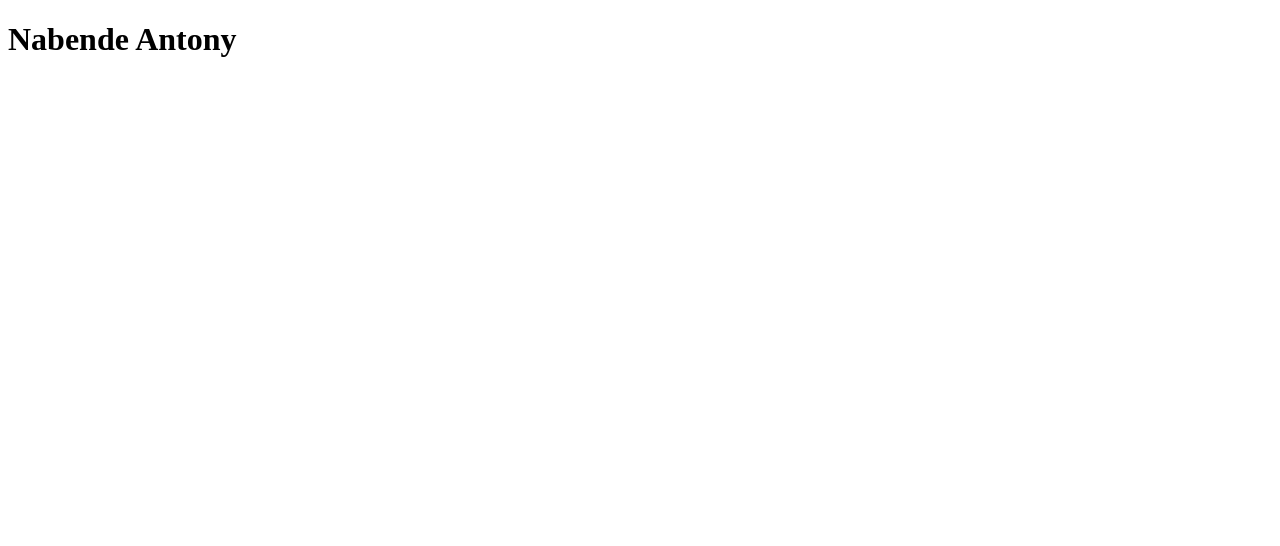
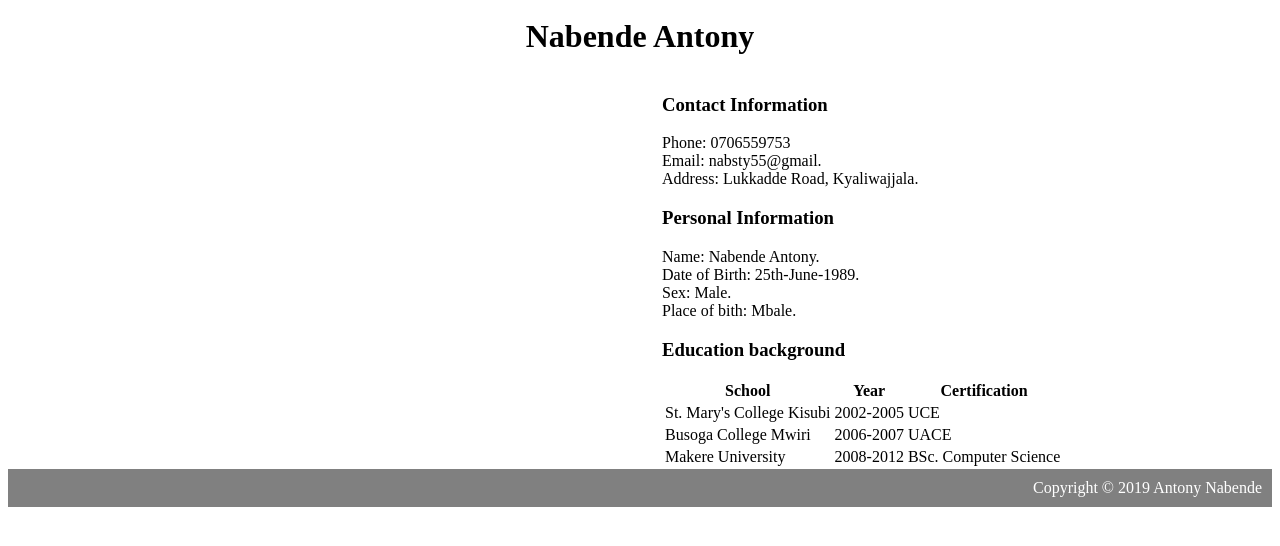
Before and after one commit to nabsty55/nabsty55.github.io, a plain HTML site: page index.html in a window 1280 px wide. Drawn offline with Linux system fonts and the light colour scheme.

Commit message:
added content to the portfolio

```diff
--- a/css/styles.css
+++ b/css/styles.css
@@ -1,6 +1,34 @@
 body{
 
 }
+h1{
+  margin: 0;
+}
 #container{
   background-color: white;
+  width: 800px;
+  margin-left: auto;
+  margin-right: auto;
 }
+#header{
+  text-align: center;
+  padding: 10px;
+}
+#content{
+  padding: 10px;
+}
+#main{
+  width: 600px;
+  float: right;
+}
+#navbar{
+  width: 160px;
+  float: left;
+}
+#footer{
+  clear: both;
+  padding: 10px;
+  color: white;
+  background-color: grey;
+  text-align: right;
+}
--- a/index.html
+++ b/index.html
@@ -11,13 +11,72 @@
       <div id="header">
         <h1>Nabende Antony</h1>
       </div>
+      <div id="content">
+
+
       <div id="navbar">
 
       </div>
       <div id="main">
+        <div id="contact-info">
+          <h3>Contact Information</h3>
+          <p>Phone: 0706559753 <br>
+            Email: nabsty55@gmail. <br>
+            Address: Lukkadde Road, Kyaliwajjala.
+
+
+
+
+          </p>
+
+        </div>
+        <div id="personal-info">
+          <h3>Personal Information</h3>
+          <p>
+            Name: Nabende Antony. <br>
+            Date of Birth: 25th-June-1989. <br>
+            Sex: Male. <br>
+            Place of bith: Mbale.
+
+
+          </p>
+
+        </div>
+        <div id="eductation">
+          <h3>Education background</h3>
+          <table>
+            <tr>
+              <th>School</th>
+              <th>Year</th>
+              <th>Certification</th>
+            </tr>
+            <tr>
+              <td>St. Mary's College Kisubi</td>
+              <td>2002-2005</td>
+              <td>UCE</td>
+            </tr>
+            <tr>
+              <td>Busoga College Mwiri</td>
+              <td>2006-2007</td>
+              <td>UACE</td>
+            </tr>
+            <tr>
+              <td>Makere University</td>
+              <td>2008-2012</td>
+              <td>BSc. Computer Science</td>
+            </tr>
+
+
+
+
+          </table>
+
+        </div>
 
       </div>
+      </div>
       <div id="footer">
+        Copyright &copy; 2019 Antony Nabende
 
       </div>
 
```
